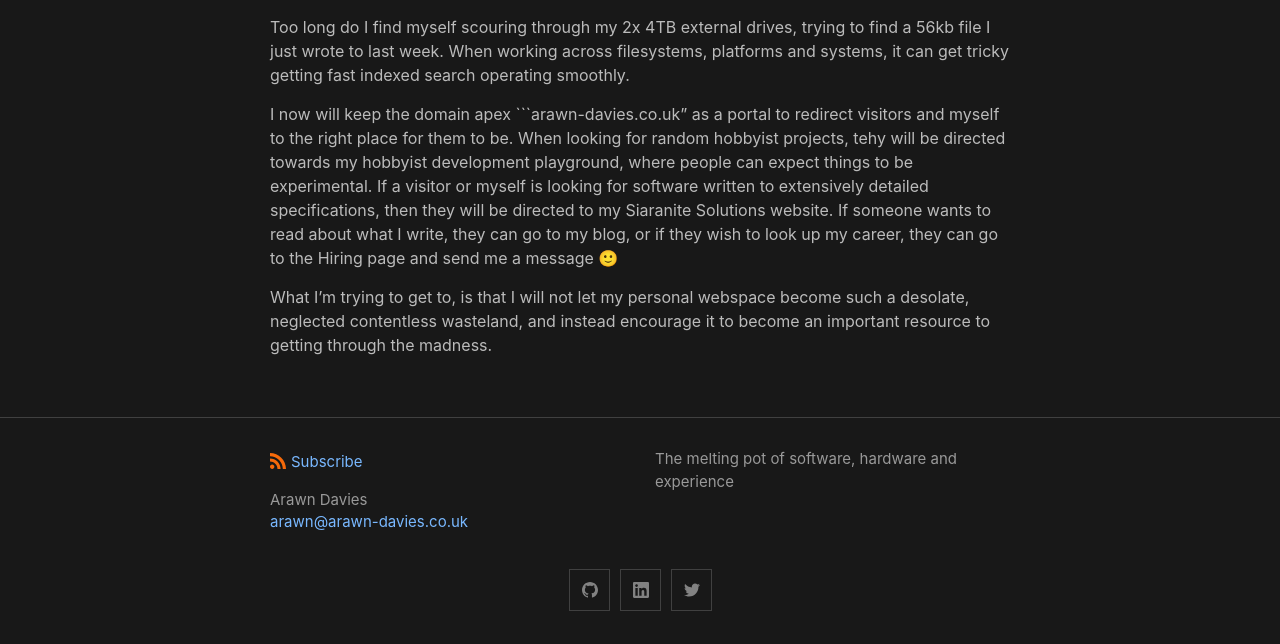
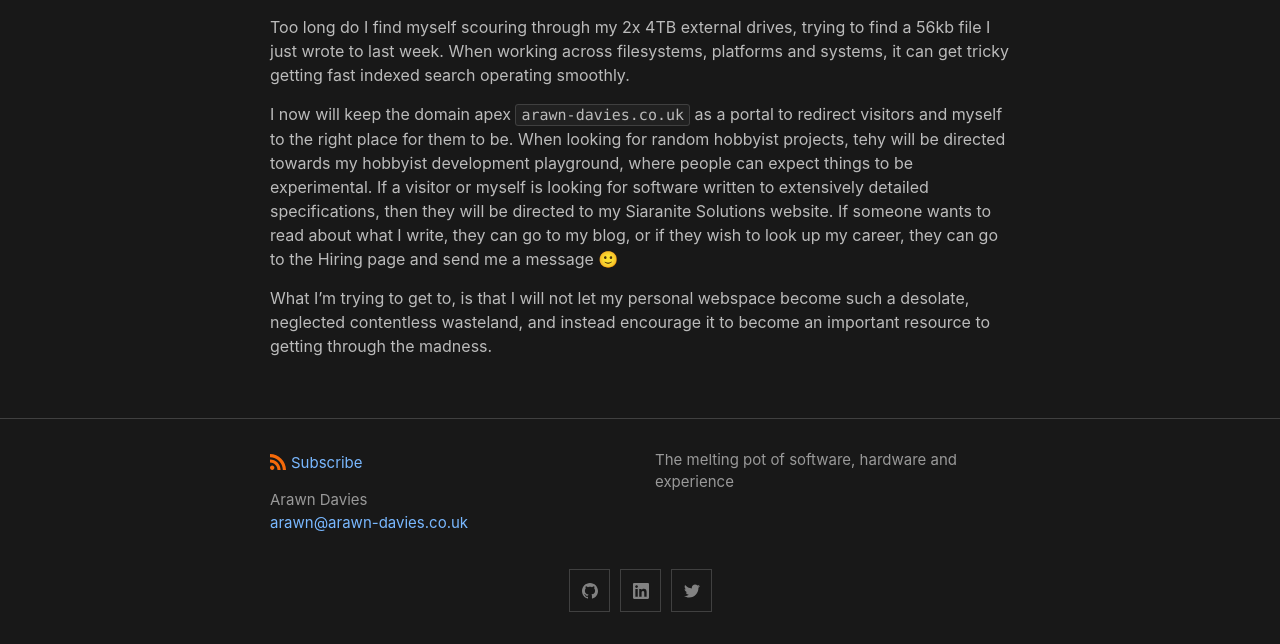
Before and after one commit to jsanz/gh-pages-minima-starter, a Jekyll site: the page built from _posts/2022-03-06-metamorphosis.md, in a window 1280 px wide. Shown: the part 350-994 px from the top of the page. Built offline with Jekyll 4.4.1, drawn with Linux system fonts in a browser that asks for light colours.

````diff
--- a/_posts/2022-03-06-metamorphosis.md
+++ b/_posts/2022-03-06-metamorphosis.md
@@ -8,6 +8,6 @@ Over the past few days, I have been polishing up my online spaces such as this w
 
 Too long do I find myself scouring through my 2x 4TB external drives, trying to find a 56kb file I just wrote to last week. When working across filesystems, platforms and systems, it can get tricky getting fast indexed search operating smoothly.
 
-I now will keep the domain apex ```arawn-davies.co.uk" as a portal to redirect visitors and myself to the right place for them to be. When looking for random hobbyist projects, tehy will be directed towards my hobbyist development playground, where people can expect things to be experimental. If a visitor or myself is looking for software written to extensively detailed specifications, then they will be directed to my Siaranite Solutions website. If someone wants to read about what I write, they can go to my blog, or if they wish to look up my career, they can go to the Hiring page and send me a message 🙂
+I now will keep the domain apex ```arawn-davies.co.uk``` as a portal to redirect visitors and myself to the right place for them to be. When looking for random hobbyist projects, tehy will be directed towards my hobbyist development playground, where people can expect things to be experimental. If a visitor or myself is looking for software written to extensively detailed specifications, then they will be directed to my Siaranite Solutions website. If someone wants to read about what I write, they can go to my blog, or if they wish to look up my career, they can go to the Hiring page and send me a message 🙂
 
 What I'm trying to get to, is that I will not let my personal webspace become such a desolate, neglected contentless wasteland, and instead encourage it to become an important resource to getting through the madness.
````
